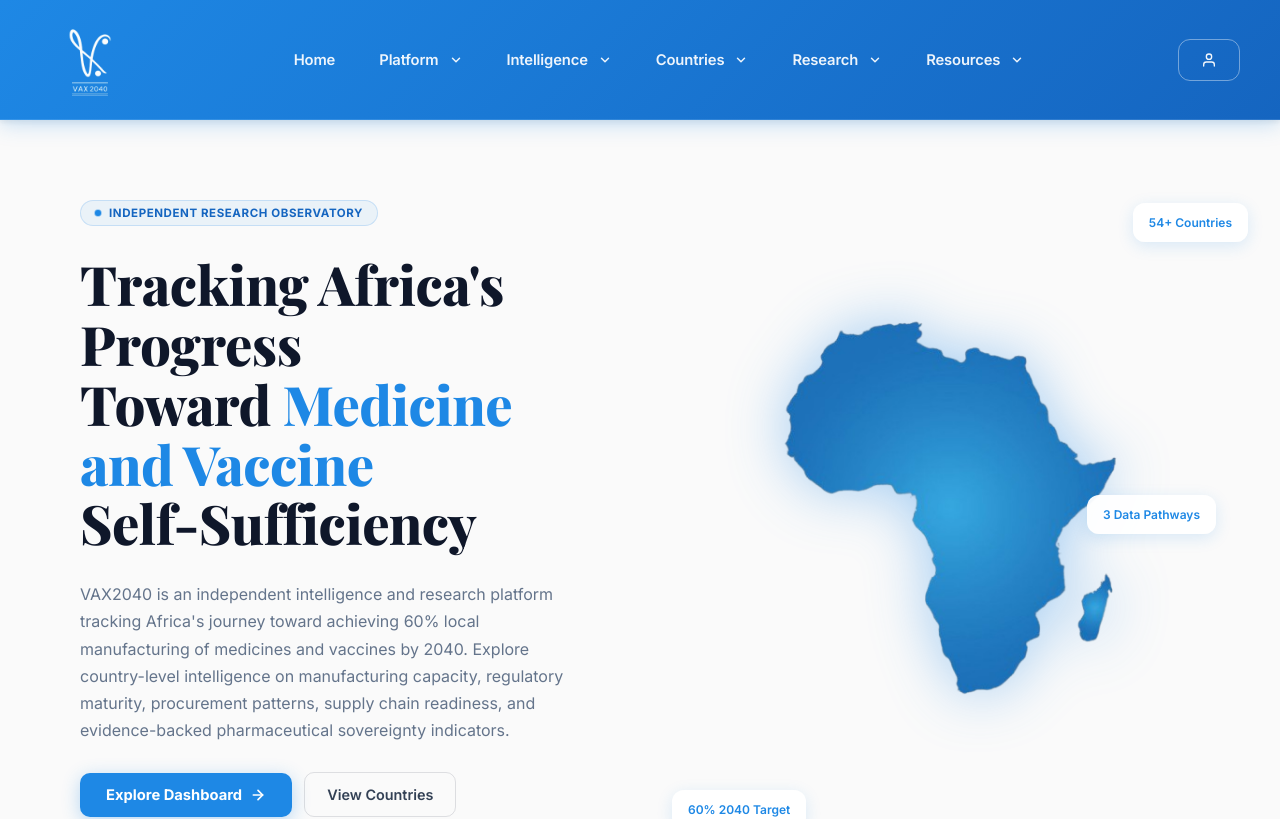
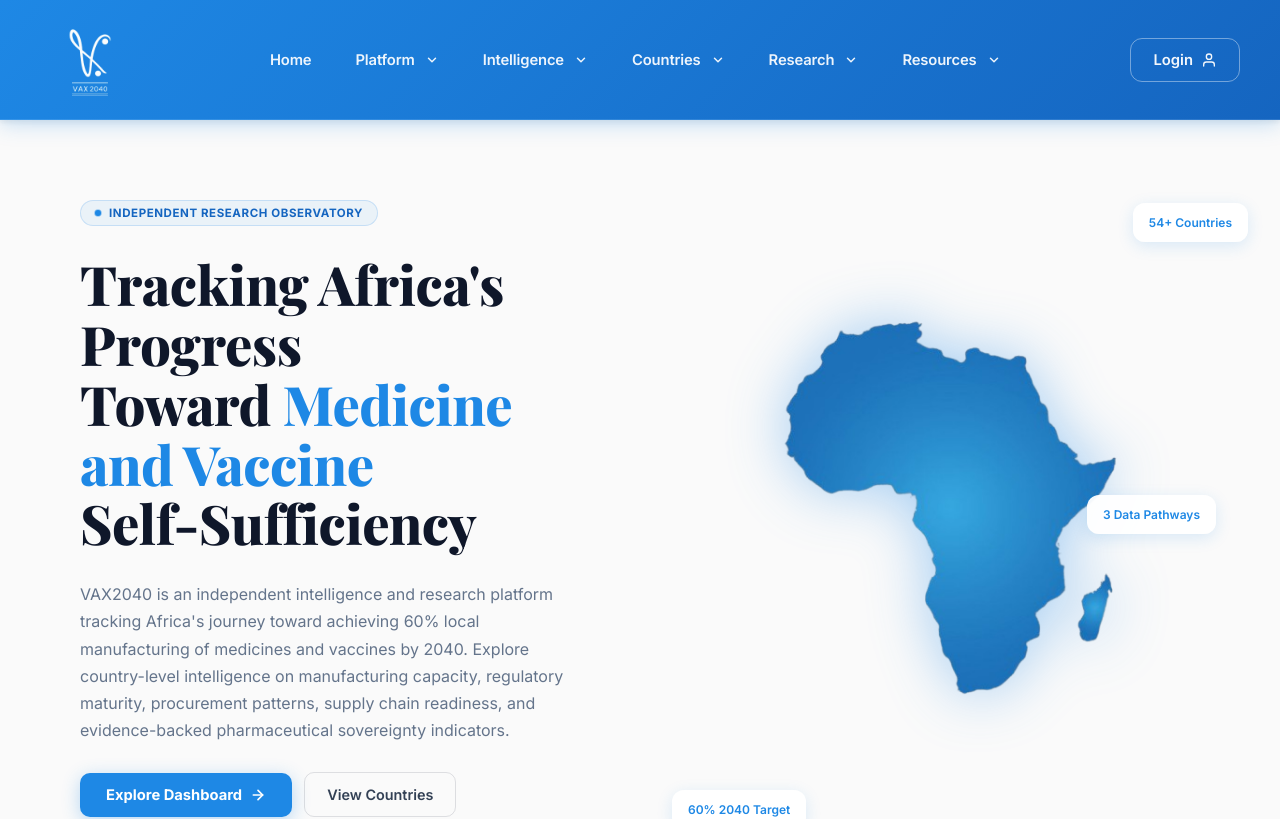
Before and after one commit to Inganji-clovis/vax2040-frontend-partern, a Next.js app: page / in a window 1280 px wide. Shown: the top 819 px of the page. Built offline with nearby package versions, Linux system fonts and the light colour scheme; no server answers; a web font is replaced by a local one.

Commit message:
Add 'Login' text before profile icon in navbar

```diff
--- a/src/app/page.tsx
+++ b/src/app/page.tsx
@@ -230,8 +230,8 @@ export default function PublicPage() {
                 <button className={styles.navSignOut} onClick={handleLogout} title="Sign out"><IconLogOut /></button>
               </div>
             ) : (
-              <button className={styles.navSignIn} onClick={() => setShowLogin(true)} title="Sign In" aria-label="Sign In">
-                <IconUser />
+              <button className={styles.navSignIn} onClick={() => setShowLogin(true)} title="Sign In" aria-label="Sign In" style={{ display: 'inline-flex', alignItems: 'center', gap: '8px' }}>
+                Login <IconUser />
               </button>
             )}
           </div>
```
